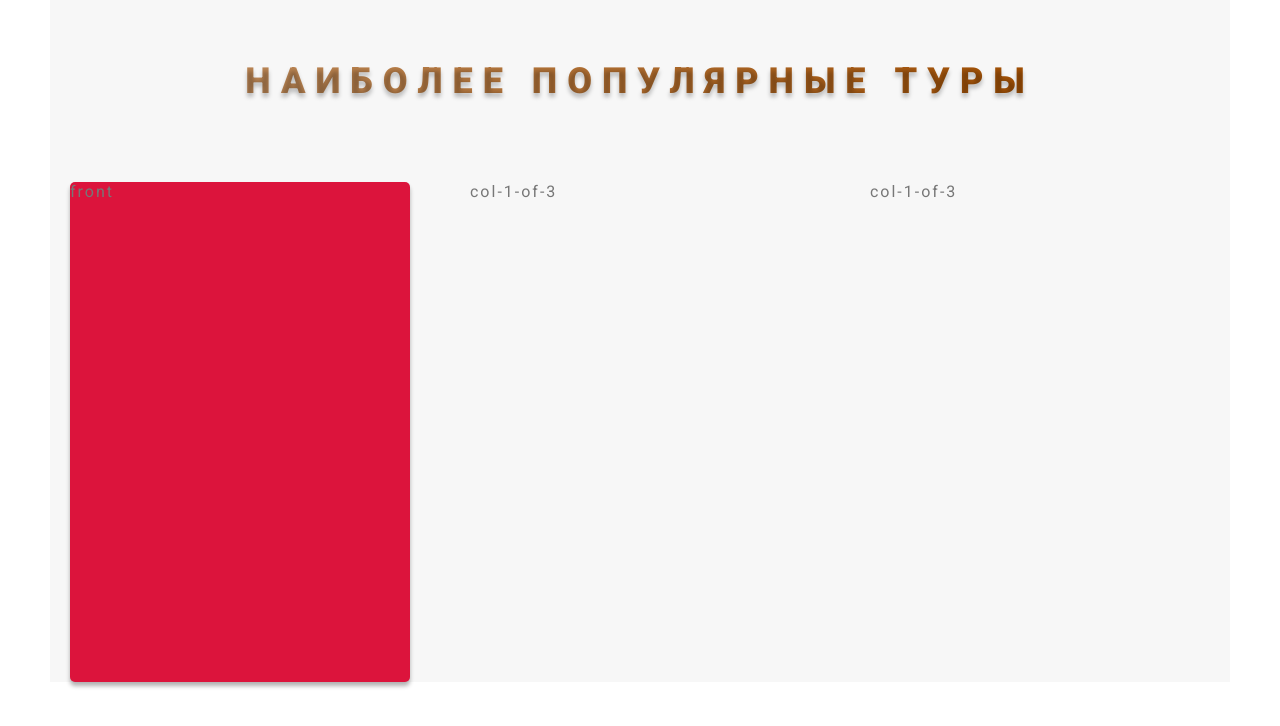
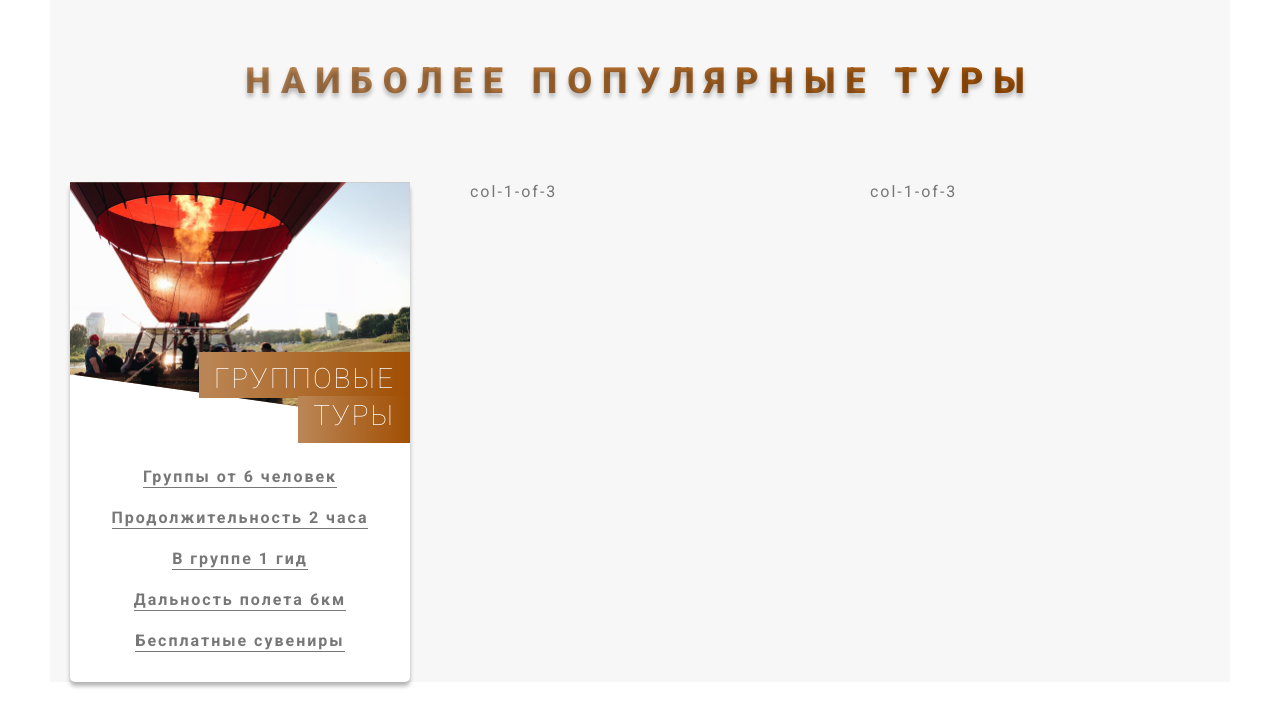
Before and after one commit to AidaChernyavskaya/balloon_landing, a plain HTML site: page index.html in a window 1280 px wide. Shown: the part 2221-2947 px from the top of the page. Drawn offline with Linux system fonts and the light colour scheme; files whose address does not match are found by name.

Commit message:
front side of card-tour is done

```diff
--- a/index.html
+++ b/index.html
@@ -94,7 +94,25 @@
                 <div class="row">
                     <div class="col-1-of-3">
                         <div class="card-tour">
-                            <div class="card-tour__side card-tour__side_front">front</div>
+                            <div class="card-tour__side card-tour__side_front">
+                                <div class="card-tour__img">
+                                    <img src="./images/card-1.jpg" alt="" class="card-tour__img_width">
+                                </div>
+                                <div class="card-tour__title">
+                                    <span class="card-tour__span card-tour__span_1">групповые</span>
+                                    <br>
+                                    <span class="card-tour__span card-tour__span_2">туры</span>
+                                </div>
+                                <div class="card-tour__description">
+                                    <ul>
+                                        <li>Группы от 6 человек</li>
+                                        <li>Продолжительность 2 часа</li>
+                                        <li>В группе 1 гид</li>
+                                        <li>Дальность полета 6км</li>
+                                        <li>Бесплатные сувениры</li>
+                                    </ul>
+                                </div>
+                            </div>
                             <div class="card-tour__side card-tour__side_back">back</div>
                         </div>
                     </div>
--- a/style.sass
+++ b/style.sass
@@ -230,11 +230,54 @@ body
     border-radius: .5rem
     box-shadow: $shadow
     &_front
-      background-color: crimson
+      background-color: $color-white
     &_back
-      background-color: greenyellow
+      background: linear-gradient(156.85deg, $color-brown-light 3.65%, $color-brown-dark 100%)
       transform: rotateY(180deg)
   &:hover &__side_front
-    transform: rotateY(180deg)
+    transform: rotateY(-180deg)
   &:hover &__side_back
     transform: rotateY(0deg)
+  &__img
+    background: $color-brown-light
+    background-blend-mode: hard-light
+    height: 24rem
+    clip-path: polygon(0 0, 100% 0, 100% 100%, 0 80%)
+    margin-bottom: 4.5rem
+    &_width
+      width: 100%
+  &__title
+    font-weight: 200
+    font-size: 2.8rem
+    line-height: 3.4rem
+    text-align: right
+    letter-spacing: .2rem
+    color: $color-white
+    text-transform: uppercase
+    position: absolute
+    top: 18rem
+    right: 0
+  &__span
+    background: linear-gradient(90deg, $color-brown-light 3.65%, $color-brown-dark 100%)
+    &_1
+      padding: 1rem 1.5rem .3rem 1.5rem
+    &_2
+      padding: .3rem 1.5rem 1rem 1.5rem
+      position: absolute
+      top: 3.4rem
+      right: 0
+  &__description
+    ul
+      list-style: none
+      text-align: center
+      li
+        font-weight: 700
+        font-size: 1.6rem
+        line-height: 2rem
+        letter-spacing: .2rem
+        //text-decoration-line: underline
+        border-bottom: 1px solid $color-grey
+        display: inline-block
+        width: auto
+        &:not(:last-child)
+          margin-bottom: 2rem
```
Also changed, not shown: images/card-1.jpg (added), images/card-2.jpg (added), images/card-3.jpg (added), style.css, 1 other file.
